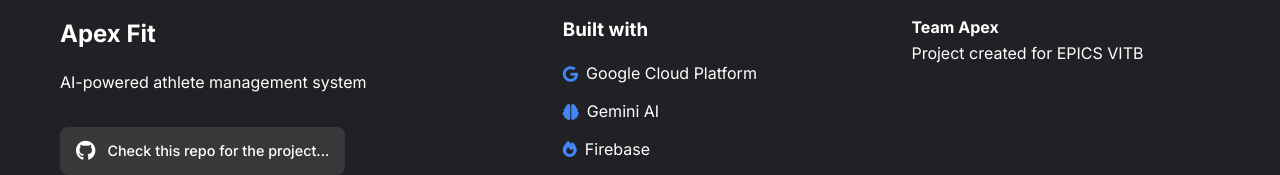
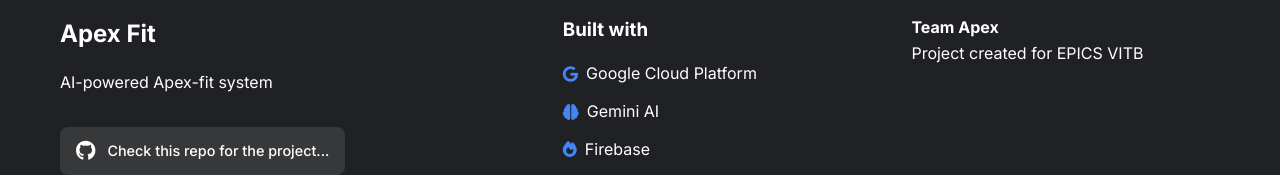
Before and after one commit to Ombilaiya01/Apex-fit, a website with bundled scripts: page public/index.html in a window 1280 px wide. Shown: the part 1589-1764 px from the top of the page. Built offline with nearby package versions, Linux system fonts and the light colour scheme; some packages are replaced by stand-ins of ours; no server answers.

Commit message:
Rename project to Apex-fit

```diff
--- a/package.json
+++ b/package.json
@@ -1,5 +1,5 @@
 {
-  "name": "athelete-management",
+  "name": "apex-fit",
   "version": "1.0.0",
   "type": "module",
   "main": "index.js",
@@ -39,5 +39,5 @@
   ],
   "author": "",
   "license": "ISC",
-  "description": "AI-powered athlete management system"
+  "description": "AI-powered Apex-fit system"
 }
--- a/public/index.html
+++ b/public/index.html
@@ -114,7 +114,7 @@
             <div class="footer-content">
                 <div class="footer-brand">
                     <span>Apex Fit</span>
-                    <p>AI-powered athlete management system</p>
+                    <p>AI-powered Apex-fit system</p>
                     <a href="https://github.com/Ombilaiya01/Apex-fit" class="github-box">
                         <i class="fab fa-github"></i>
                         <span>Check this repo for the project...</span>
```
Also changed, not shown: README.md.
